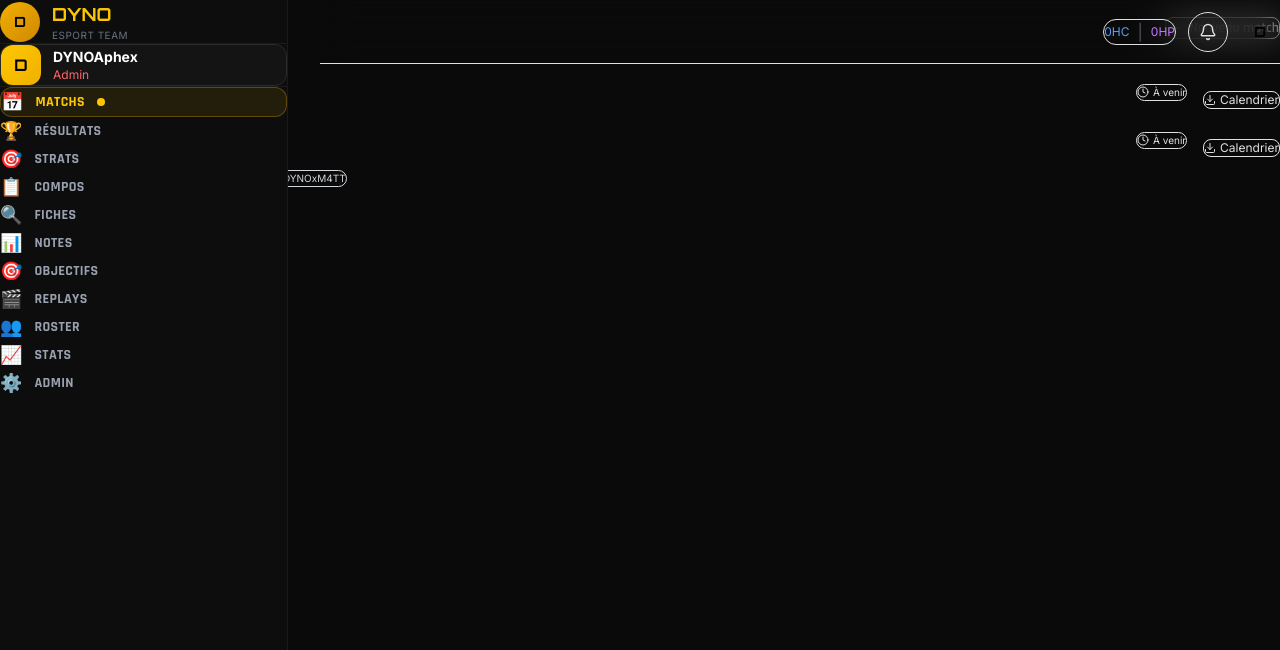
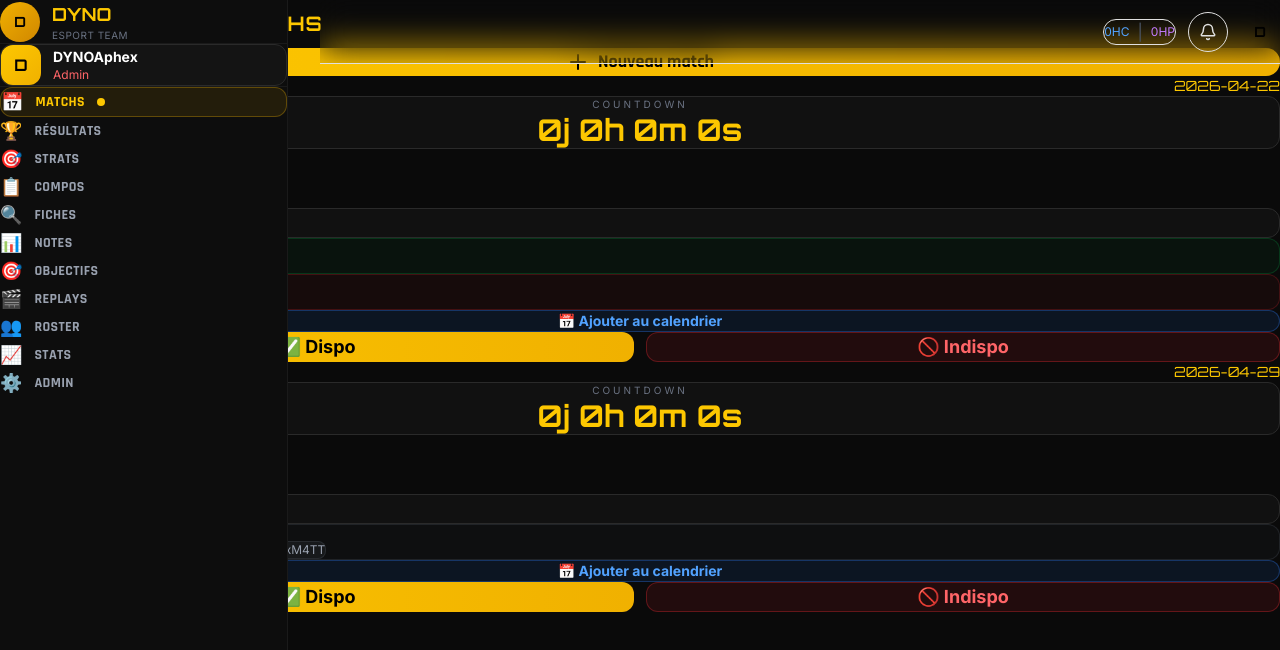
Before and after one commit to DYNOAphex84/DYNO-EVA, a React (Vite) app: page / in a window 1280 px wide. Shown: the top 650 px of the page. Built offline with nearby package versions, Linux system fonts and the light colour scheme.

Commit message:
Update Matches.tsx

```diff
--- a/src/components/Matches.tsx
+++ b/src/components/Matches.tsx
@@ -1,236 +1,218 @@
-import { useState } from 'react';
-import { Match, MatchStatus, Player } from '../types';
+import { useState, useEffect } from 'react';
+import { Match, Player, Availability } from '../types';
 import { DIVISIONS } from '../store';
-import { Plus, Calendar, Clock, MapPin, X, Check, Play, Trophy, Download } from 'lucide-react';
+import { Plus, X, Calendar, Clock, MapPin, CheckCircle, XCircle } from 'lucide-react';
 
 interface MatchesProps {
-  matches: Match[];
-  players: Player[];
-  onAddMatch: (match: Match) => void;
-  onUpdateMatch: (match: Match) => void;
+  matches: Match[]; players: Player[];
+  onAddMatch: (match: Match) => void; onUpdateMatch: (match: Match) => void;
 }
 
-export default function Matches({ matches, players, onAddMatch }: MatchesProps) {
+export default function Matches({ matches, players, onAddMatch, onUpdateMatch }: MatchesProps) {
   const [showForm, setShowForm] = useState(false);
-  const [filter, setFilter] = useState<'all' | MatchStatus>('all');
+  const [selectedMatch, setSelectedMatch] = useState<string | null>(null);
   const [newMatch, setNewMatch] = useState<Partial<Match>>({
-    date: '', time1: '', time2: '', arena: 'Arena 1',
-    opponent: '', division: 'Division 1', status: 'upcoming', lineup: [], scores: [],
+    date: '', time1: '', time2: '', arena: 'Arène 1', opponent: '', type: 'SCRIM', status: 'upcoming', lineup: [], scores: [], availability: {},
   });
 
-  const filtered = filter === 'all' ? matches : matches.filter((m) => m.status === filter);
-  const sorted = [...filtered].sort((a, b) =>
-    new Date(`${b.date}T${b.time1}`).getTime() - new Date(`${a.date}T${a.time1}`).getTime()
-  );
+  const upcomingMatches = matches.filter((m) => m.status === 'upcoming').sort((a, b) => new Date(`${a.date}T${a.time1}`).getTime() - new Date(`${b.date}T${b.time1}`).getTime());
 
   const handleSubmit = () => {
     if (!newMatch.date || !newMatch.opponent || !newMatch.time1) return;
-    const match: Match = {
-      id: `m${Date.now()}`, date: newMatch.date!, time1: newMatch.time1!,
-      time2: newMatch.time2 || undefined, arena: (newMatch.arena as 'Arena 1' | 'Arena 2') || 'Arena 1',
-      opponent: newMatch.opponent!, division: newMatch.division || 'Division 1',
-      status: 'upcoming', lineup: newMatch.lineup || [], scores: [],
-    };
-    onAddMatch(match);
+    onAddMatch({
+      id: `m${Date.now()}`, date: newMatch.date!, time1: newMatch.time1!, time2: newMatch.time2,
+      arena: (newMatch.arena as any) || 'Arène 1', opponent: newMatch.opponent!,
+      type: (newMatch.type as any) || 'SCRIM', status: 'upcoming', lineup: newMatch.lineup || [], scores: [], availability: {},
+    });
     setShowForm(false);
-    setNewMatch({ date: '', time1: '', time2: '', arena: 'Arena 1', opponent: '', division: 'Division 1', status: 'upcoming', lineup: [], scores: [] });
+    setNewMatch({ date: '', time1: '', time2: '', arena: 'Arène 1', opponent: '', type: 'SCRIM', status: 'upcoming', lineup: [], scores: [], availability: {} });
   };
 
-  const getStatusConfig = (status: MatchStatus) => {
-    switch (status) {
-      case 'upcoming': return { color: 'text-neon-blue', bg: 'bg-neon-blue/10', border: 'border-neon-blue/20', label: 'À venir', icon: <Clock size={12} /> };
-      case 'live': return { color: 'text-neon-red', bg: 'bg-neon-red/10', border: 'border-neon-red/20', label: 'EN DIRECT', icon: <Play size={12} /> };
-      case 'completed': return { color: 'text-neon-green', bg: 'bg-neon-green/10', border: 'border-neon-green/20', label: 'Terminé', icon: <Check size={12} /> };
-    }
-  };
-
-  const getMatchResult = (match: Match) => {
-    if (match.status !== 'completed') return null;
-    const teamWins = match.scores.filter((s) => s.teamScore > s.opponentScore).length;
-    const oppWins = match.scores.filter((s) => s.opponentScore > s.teamScore).length;
-    return { teamWins, oppWins, won: teamWins > oppWins };
+  const setAvailability = (matchId: string, playerId: string, status: Availability) => {
+    const match = matches.find((m) => m.id === matchId);
+    if (!match) return;
+    const newAvail = { ...match.availability, [playerId]: status };
+    onUpdateMatch({ ...match, availability: newAvail });
   };
 
   const addToCalendar = (match: Match) => {
     const dateStr = match.date.replace(/-/g, '');
     const timeStr = match.time1.replace(':', '') + '00';
-    const title = encodeURIComponent(`EVA vs ${match.opponent}`);
-    const details = encodeURIComponent(`Match EVA Esport Arena\nArène: ${match.arena}\nDivision: ${match.division}`);
-    const icsUrl = `https://calendar.google.com/calendar/render?action=TEMPLATE&text=${title}&dates=${dateStr}T${timeStr}/${dateStr}T${timeStr}&details=${details}`;
-    window.open(icsUrl, '_blank');
+    const title = encodeURIComponent(`DYNO vs ${match.opponent}`);
+    window.open(`https://calendar.google.com/calendar/render?action=TEMPLATE&text=${title}&dates=${dateStr}T${timeStr}/${dateStr}T${timeStr}&details=Arène: ${match.arena}`, '_blank');
   };
 
   return (
-    <div className="space-y-6 animate-slide-in">
-      <div className="flex flex-col sm:flex-row sm:items-center justify-between gap-4">
+    <div className="space-y-6 animate-slide-up pb-20">
+      {/* Banner */}
+      <div className="card-gold-banner p-6 flex items-center gap-4">
+        <div className="w-12 h-12 rounded-full bg-gradient-to-br from-yellow-500 to-yellow-600 flex items-center justify-center flex-shrink-0">
+          <span className="text-black font-bold font-orbitron text-sm">D</span>
+        </div>
         <div>
-          <h1 className="font-orbitron text-2xl sm:text-3xl font-bold text-white neon-text">MATCHS</h1>
-          <p className="text-gray-400 text-sm mt-1 font-rajdhani">Gestion des matchs et calendrier</p>
+          <h1 className="font-orbitron text-xl font-bold text-yellow-400 tracking-wider">PROCHAINS MATCHS</h1>
         </div>
-        <button onClick={() => setShowForm(true)}
-          className="flex items-center gap-2 px-4 py-2 rounded-lg bg-neon-blue/10 border border-neon-blue/30 text-neon-blue hover:bg-neon-blue/20 transition-all font-rajdhani font-semibold text-sm">
-          <Plus size={16} /> Nouveau match
-        </button>
       </div>
 
-      <div className="flex gap-2 flex-wrap">
-        {(['all', 'upcoming', 'live', 'completed'] as const).map((f) => (
-          <button key={f} onClick={() => setFilter(f)}
-            className={`px-4 py-2 rounded-lg text-xs font-rajdhani font-semibold border transition-all ${
-              filter === f ? 'bg-neon-blue/10 border-neon-blue/30 text-neon-blue' : 'bg-dark-700 border-dark-400/30 text-gray-400 hover:text-white'
-            }`}>
-            {f === 'all' ? 'Tous' : f === 'upcoming' ? 'À venir' : f === 'live' ? 'En direct' : 'Terminés'}
-          </button>
-        ))}
-      </div>
+      {/* Add button */}
+      <button onClick={() => setShowForm(true)}
+        className="w-full py-4 rounded-2xl bg-gradient-to-r from-yellow-400 to-yellow-500 text-black font-bold text-lg font-rajdhani hover:shadow-[0_0_30px_#FFD70040] transition-all flex items-center justify-center gap-2">
+        <Plus size={24} /> Nouveau match
+      </button>
 
+      {/* Match Cards */}
       <div className="space-y-4">
-        {sorted.map((match) => {
-          const statusConfig = getStatusConfig(match.status);
-          const result = getMatchResult(match);
-          const lineupPlayers = players.filter((p) => match.lineup.includes(p.id));
+        {upcomingMatches.map((match) => {
+          const dispoPlayers = players.filter((p) => match.availability[p.id] === 'dispo');
+          const indispoPlayers = players.filter((p) => match.availability[p.id] === 'indispo');
+          const pendingPlayers = players.filter((p) => !match.availability[p.id]);
 
           return (
-            <div key={match.id} className="card-glow rounded-xl overflow-hidden">
-              <div className={`h-1 ${match.status === 'completed' ? (result?.won ? 'bg-neon-green' : 'bg-neon-red') : match.status === 'live' ? 'bg-neon-red' : 'bg-neon-blue'}`} />
-              <div className="p-5">
-                <div className="flex flex-col sm:flex-row sm:items-center gap-4">
-                  <div className="flex-1">
-                    <div className="flex items-center justify-between mb-2">
-                      <h3 className="font-orbitron text-lg font-bold text-white">{match.opponent}</h3>
-                      <div className={`inline-flex items-center gap-1 px-2 py-0.5 rounded-full text-[10px] ${statusConfig.bg} ${statusConfig.color} ${statusConfig.border} border`}>
-                        {statusConfig.icon} {statusConfig.label}
-                      </div>
-                    </div>
-                    <div className="flex flex-wrap gap-3 text-xs text-gray-400">
-                      <span className="flex items-center gap-1"><Calendar size={12} /> {match.date}</span>
-                      <span className="flex items-center gap-1"><Clock size={12} /> {match.time1}{match.time2 && ` / ${match.time2}`}</span>
-                      <span className="flex items-center gap-1"><MapPin size={12} /> {match.arena}</span>
-                      <span>{match.division}</span>
-                    </div>
-                  </div>
+            <div key={match.id} className="card-match p-5 space-y-4">
+              {/* Type + Date */}
+              <div className="flex items-center justify-between">
+                <span className={`px-4 py-1 rounded-full text-xs font-bold ${
+                  match.type === 'SCRIM' ? 'bg-green-500/20 text-green-400 border border-green-500/30' :
+                  match.type === 'LIGUE' ? 'bg-blue-500/20 text-blue-400 border border-blue-500/30' :
+                  'bg-purple-500/20 text-purple-400 border border-purple-500/30'
+                }`}>{match.type}</span>
+                <span className="text-yellow-400 font-orbitron text-sm">{match.date}</span>
+              </div>
 
-                  {result && (
-                    <div className="flex items-center gap-2">
-                      <span className={`font-orbitron text-2xl font-bold ${result.won ? 'text-neon-green' : 'text-neon-red'}`}>
-                        {result.teamWins} - {result.oppWins}
-                      </span>
-                    </div>
-                  )}
+              {/* Countdown */}
+              <Countdown date={match.date} time={match.time1} />
 
-                  {match.status === 'upcoming' && (
-                    <button onClick={() => addToCalendar(match)}
-                      className="flex items-center gap-1 px-3 py-1.5 rounded-lg bg-neon-purple/10 border border-neon-purple/30 text-neon-purple text-xs hover:bg-neon-purple/20 transition-all">
-                      <Download size={12} /> Calendrier
-                    </button>
-                  )}
+              {/* VS */}
+              <div className="flex items-center gap-3">
+                <div className="w-12 h-12 rounded-full bg-gradient-to-br from-yellow-500 to-yellow-600 flex items-center justify-center flex-shrink-0">
+                  <span className="text-black font-bold font-orbitron text-xs">D</span>
                 </div>
+                <div>
+                  <p className="text-[10px] text-gray-500 tracking-widest">DYNO VS</p>
+                  <p className="text-white font-bold text-lg">DYNO VS {match.opponent}</p>
+                  <p className="text-xs text-gray-500 flex items-center gap-1"><MapPin size={10} /> {match.arena}</p>
+                </div>
+              </div>
 
-                {match.scores.length > 0 && (
-                  <div className="mt-4 pt-4 border-t border-dark-400/30">
-                    <div className="flex flex-wrap gap-2">
-                      {match.scores.map((score, idx) => (
-                        <div key={idx} className={`px-3 py-2 rounded-lg border text-center ${
-                          score.teamScore > score.opponentScore ? 'bg-neon-green/5 border-neon-green/20' : 'bg-neon-red/5 border-neon-red/20'
-                        }`}>
-                          <p className="text-[10px] text-gray-500 mb-1">{score.map}</p>
-                          <p className="text-sm font-orbitron font-bold">
-                            <span className={score.teamScore > score.opponentScore ? 'text-neon-green' : 'text-gray-400'}>{score.teamScore}</span>
-                            <span className="text-gray-600 mx-1">-</span>
-                            <span className={score.opponentScore > score.teamScore ? 'text-neon-red' : 'text-gray-400'}>{score.opponentScore}</span>
-                          </p>
-                        </div>
-                      ))}
-                    </div>
-                    {match.mvp && (
-                      <div className="mt-3 flex items-center gap-2">
-                        <Trophy size={12} className="text-neon-yellow" />
-                        <span className="text-xs text-gray-400">MVP:</span>
-                        <span className="text-xs text-neon-yellow font-medium">
-                          {players.find((p) => p.id === match.mvp)?.avatar} {players.find((p) => p.id === match.mvp)?.pseudo}
-                        </span>
-                      </div>
-                    )}
-                  </div>
-                )}
+              {/* Time */}
+              <div className="flex items-center gap-3 p-3 rounded-xl bg-[#111111] border border-[#2A2A2A]">
+                <span className="text-xl">⏰</span>
+                <span className="text-yellow-400 font-bold font-orbitron">{match.time1}{match.time2 ? ` / ${match.time2}` : ''}</span>
+              </div>
 
-                {lineupPlayers.length > 0 && (
-                  <div className="mt-3 flex items-center gap-2 flex-wrap">
-                    <span className="text-xs text-gray-500">Lineup:</span>
-                    {lineupPlayers.map((p) => (
-                      <span key={p.id} className="px-2 py-0.5 rounded-full bg-dark-600 text-[10px] text-gray-300 border border-dark-400/30">
-                        {p.avatar} {p.pseudo}
-                      </span>
+              {/* Dispo */}
+              {dispoPlayers.length > 0 && (
+                <div className="p-3 rounded-xl bg-green-500/5 border border-green-500/20">
+                  <p className="text-xs text-green-400 font-bold mb-2 flex items-center gap-1"><CheckCircle size={12} /> DISPO ({dispoPlayers.length})</p>
+                  <div className="flex flex-wrap gap-2">
+                    {dispoPlayers.map((p) => (
+                      <span key={p.id} className="px-3 py-1.5 rounded-lg bg-yellow-500/10 border border-yellow-500/20 text-yellow-400 text-xs font-bold">{p.pseudo}</span>
                     ))}
                   </div>
-                )}
+                </div>
+              )}
+
+              {/* Indispo */}
+              {indispoPlayers.length > 0 && (
+                <div className="p-3 rounded-xl bg-red-500/5 border border-red-500/20">
+                  <p className="text-xs text-red-400 font-bold mb-2 flex items-center gap-1"><XCircle size={12} /> INDISPO ({indispoPlayers.length})</p>
+                  <div className="flex flex-wrap gap-2">
+                    {indispoPlayers.map((p) => (
+                      <span key={p.id} className="px-3 py-1.5 rounded-lg bg-red-500/10 border border-red-500/20 text-red-400 text-xs font-bold">{p.pseudo}</span>
+                    ))}
+                  </div>
+                </div>
+              )}
+
+              {/* Pending */}
+              {pendingPlayers.length > 0 && (
+                <div className="p-3 rounded-xl bg-gray-500/5 border border-gray-500/20">
+                  <p className="text-xs text-gray-400 font-bold mb-2">EN ATTENTE ({pendingPlayers.length})</p>
+                  <div className="flex flex-wrap gap-2">
+                    {pendingPlayers.map((p) => (
+                      <span key={p.id} className="px-3 py-1.5 rounded-lg bg-gray-500/10 border border-gray-500/20 text-gray-400 text-xs">{p.pseudo}</span>
+                    ))}
+                  </div>
+                </div>
+              )}
+
+              {/* Calendar button */}
+              <button onClick={() => addToCalendar(match)}
+                className="w-full py-3 rounded-xl bg-blue-500/10 border border-blue-500/30 text-blue-400 font-bold text-sm flex items-center justify-center gap-2 hover:bg-blue-500/20 transition-all">
+                📅 Ajouter au calendrier
+              </button>
+
+              {/* Dispo/Indispo buttons */}
+              <div className="grid grid-cols-2 gap-3">
+                <button onClick={() => setAvailability(match.id, 'me', 'dispo')}
+                  className="py-4 rounded-xl bg-gradient-to-r from-yellow-400 to-yellow-500 text-black font-bold text-lg flex items-center justify-center gap-2 hover:shadow-[0_0_20px_#FFD70040] transition-all">
+                  ✅ Dispo
+                </button>
+                <button onClick={() => setAvailability(match.id, 'me', 'indispo')}
+                  className="py-4 rounded-xl bg-red-500/10 border border-red-500/30 text-red-400 font-bold text-lg flex items-center justify-center gap-2 hover:bg-red-500/20 transition-all">
+                  🚫 Indispo
+                </button>
               </div>
             </div>
           );
         })}
+
+        {upcomingMatches.length === 0 && (
+          <div className="card-match p-12 text-center">
+            <p className="text-gray-500 mb-4">Aucun match prévu</p>
+            <button onClick={() => setShowForm(true)} className="px-6 py-3 rounded-xl bg-gradient-to-r from-yellow-400 to-yellow-500 text-black font-bold">
+              Ajouter un match
+            </button>
+          </div>
+        )}
       </div>
 
       {/* Modal */}
       {showForm && (
-        <div className="fixed inset-0 z-50 flex items-center justify-center p-4 bg-black/70">
-          <div className="glass-panel rounded-2xl w-full max-w-lg max-h-[90vh] overflow-y-auto p-6">
+        <div className="fixed inset-0 z-50 flex items-end sm:items-center justify-center p-0 sm:p-4 bg-black/80">
+          <div className="w-full sm:max-w-lg bg-[#111111] rounded-t-3xl sm:rounded-3xl p-6 max-h-[90vh] overflow-y-auto border border-[#2A2A2A]">
             <div className="flex items-center justify-between mb-6">
-              <h2 className="font-orbitron text-lg font-bold text-white">Nouveau match</h2>
-              <button onClick={() => setShowForm(false)} className="text-gray-500 hover:text-white"><X size={20} /></button>
+              <h2 className="font-orbitron text-lg font-bold text-yellow-400">Nouveau match</h2>
+              <button onClick={() => setShowForm(false)} className="text-gray-500"><X size={24} /></button>
             </div>
             <div className="space-y-4">
-              <div>
-                <label className="text-xs text-gray-400 mb-1 block font-rajdhani">Date</label>
-                <input type="date" value={newMatch.date} onChange={(e) => setNewMatch({ ...newMatch, date: e.target.value })} className="w-full text-sm" />
+              <div className="grid grid-cols-2 gap-3">
+                <div>
+                  <label className="text-xs text-gray-500 mb-1 block">Date</label>
+                  <input type="date" value={newMatch.date} onChange={(e) => setNewMatch({ ...newMatch, date: e.target.value })} className="w-full" />
+                </div>
+                <div>
+                  <label className="text-xs text-gray-500 mb-1 block">Type</label>
+                  <select value={newMatch.type} onChange={(e) => setNewMatch({ ...newMatch, type: e.target.value as any })} className="w-full">
+                    <option value="SCRIM">SCRIM</option>
+                    <option value="LIGUE">LIGUE</option>
+                    <option value="TOURNOI">TOURNOI</option>
+                  </select>
+                </div>
               </div>
               <div className="grid grid-cols-2 gap-3">
                 <div>
-                  <label className="text-xs text-gray-400 mb-1 block font-rajdhani">Heure 1</label>
-                  <input type="time" value={newMatch.time1} onChange={(e) => setNewMatch({ ...newMatch, time1: e.target.value })} className="w-full text-sm" />
+                  <label className="text-xs text-gray-500 mb-1 block">Heure 1</label>
+                  <input type="time" value={newMatch.time1} onChange={(e) => setNewMatch({ ...newMatch, time1: e.target.value })} className="w-full" />
                 </div>
                 <div>
-                  <label className="text-xs text-gray-400 mb-1 block font-rajdhani">Heure 2 (optionnel)</label>
-                  <input type="time" value={newMatch.time2} onChange={(e) => setNewMatch({ ...newMatch, time2: e.target.value })} className="w-full text-sm" />
+                  <label className="text-xs text-gray-500 mb-1 block">Heure 2 (opt.)</label>
+                  <input type="time" value={newMatch.time2} onChange={(e) => setNewMatch({ ...newMatch, time2: e.target.value })} className="w-full" />
                 </div>
               </div>
               <div>
-                <label className="text-xs text-gray-400 mb-1 block font-rajdhani">Arène</label>
-                <select value={newMatch.arena} onChange={(e) => setNewMatch({ ...newMatch, arena: e.target.value as 'Arena 1' | 'Arena 2' })} className="w-full text-sm">
-                  <option value="Arena 1">Arena 1</option>
-                  <option value="Arena 2">Arena 2</option>
+                <label className="text-xs text-gray-500 mb-1 block">Arène</label>
+                <select value={newMatch.arena} onChange={(e) => setNewMatch({ ...newMatch, arena: e.target.value as any })} className="w-full">
+                  <option value="Arène 1">Arène 1</option>
+                  <option value="Arène 2">Arène 2</option>
                 </select>
               </div>
               <div>
-                <label className="text-xs text-gray-400 mb-1 block font-rajdhani">Adversaire</label>
-                <input type="text" value={newMatch.opponent} onChange={(e) => setNewMatch({ ...newMatch, opponent: e.target.value })} placeholder="Nom de l'équipe" className="w-full text-sm" />
-              </div>
-              <div>
-                <label className="text-xs text-gray-400 mb-1 block font-rajdhani">Division</label>
-                <select value={newMatch.division} onChange={(e) => setNewMatch({ ...newMatch, division: e.target.value })} className="w-full text-sm">
-                  {DIVISIONS.map((d) => <option key={d} value={d}>{d}</option>)}
-                </select>
-              </div>
-              <div>
-                <label className="text-xs text-gray-400 mb-2 block font-rajdhani">Composition</label>
-                <div className="grid grid-cols-2 gap-2">
-                  {players.map((p) => (
-                    <button key={p.id}
-                      onClick={() => {
-                        const lineup = newMatch.lineup || [];
-                        if (lineup.includes(p.id)) setNewMatch({ ...newMatch, lineup: lineup.filter((id) => id !== p.id) });
-                        else if (lineup.length < 5) setNewMatch({ ...newMatch, lineup: [...lineup, p.id] });
-                      }}
-                      className={`flex items-center gap-2 px-3 py-2 rounded-lg text-sm border transition-all ${
-                        (newMatch.lineup || []).includes(p.id) ? 'bg-neon-blue/10 border-neon-blue/30 text-white' : 'bg-dark-700 border-dark-400/30 text-gray-400'
-                      } ${!p.available ? 'opacity-40' : ''}`}>
-                      <span>{p.avatar}</span><span className="font-rajdhani">{p.pseudo}</span>
-                      {!p.available && <span className="text-[10px] text-neon-red ml-auto">indispo</span>}
-                    </button>
-                  ))}
-                </div>
+                <label className="text-xs text-gray-500 mb-1 block">Adversaire</label>
+                <input type="text" value={newMatch.opponent} onChange={(e) => setNewMatch({ ...newMatch, opponent: e.target.value })} placeholder="Nom de l'équipe" className="w-full" />
               </div>
               <button onClick={handleSubmit} disabled={!newMatch.date || !newMatch.opponent || !newMatch.time1}
-                className="w-full py-3 rounded-lg bg-gradient-to-r from-neon-blue to-neon-purple text-white font-rajdhani font-bold text-sm disabled:opacity-30 hover:shadow-[0_0_20px_rgba(0,212,255,0.3)] transition-all">
+                className="w-full py-4 rounded-xl bg-gradient-to-r from-yellow-400 to-yellow-500 text-black font-bold text-lg disabled:opacity-30 hover:shadow-[0_0_20px_#FFD70040] transition-all">
                 Créer le match
               </button>
             </div>
@@ -240,3 +222,22 @@ export default function Matches({ matches, players, onAddMatch }: MatchesProps)
     </div>
   );
 }
+
+function Countdown({ date, time }: { date: string; time: string }) {
+  const [tl, setTl] = useState({ d: 0, h: 0, m: 0, s: 0 });
+  useEffect(() => {
+    const iv = setInterval(() => {
+      const diff = new Date(`${date}T${time}`).getTime() - Date.now();
+      if (diff > 0) setTl({ d: Math.floor(diff/86400000), h: Math.floor((diff%86400000)/3600000), m: Math.floor((diff%3600000)/60000), s: Math.floor((diff%60000)/1000) });
+    }, 1000);
+    return () => clearInterval(iv);
+  }, [date, time]);
+  return (
+    <div className="p-4 rounded-xl bg-[#111111] border border-[#2A2A2A] text-center">
+      <p className="text-[10px] text-gray-500 tracking-[0.3em] mb-1">COUNTDOWN</p>
+      <p className="text-2xl sm:text-3xl font-orbitron font-bold text-yellow-400">
+        {tl.d}j {tl.h}h {tl.m}m {tl.s}s
+      </p>
+    </div>
+  );
+}
```
